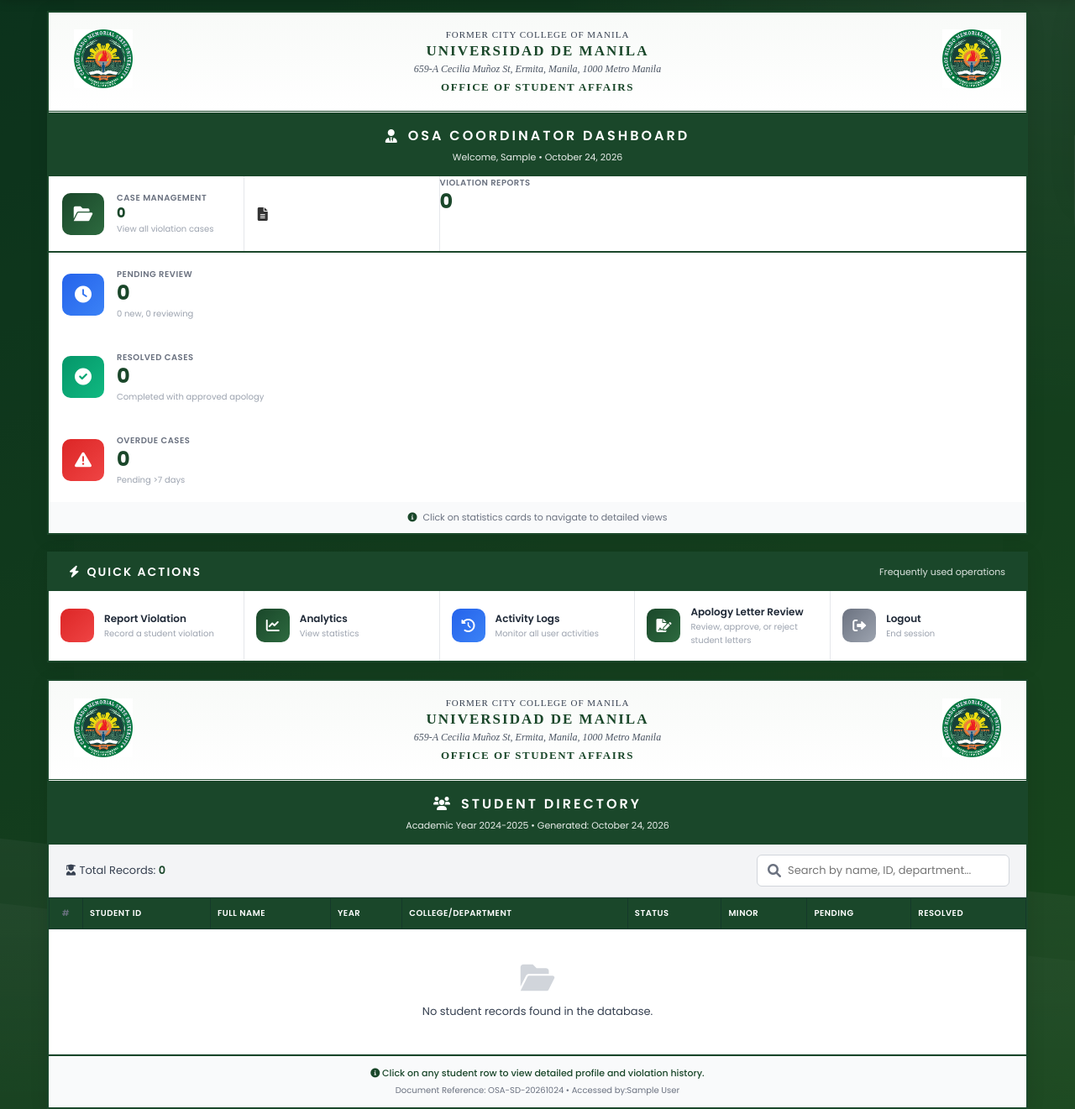
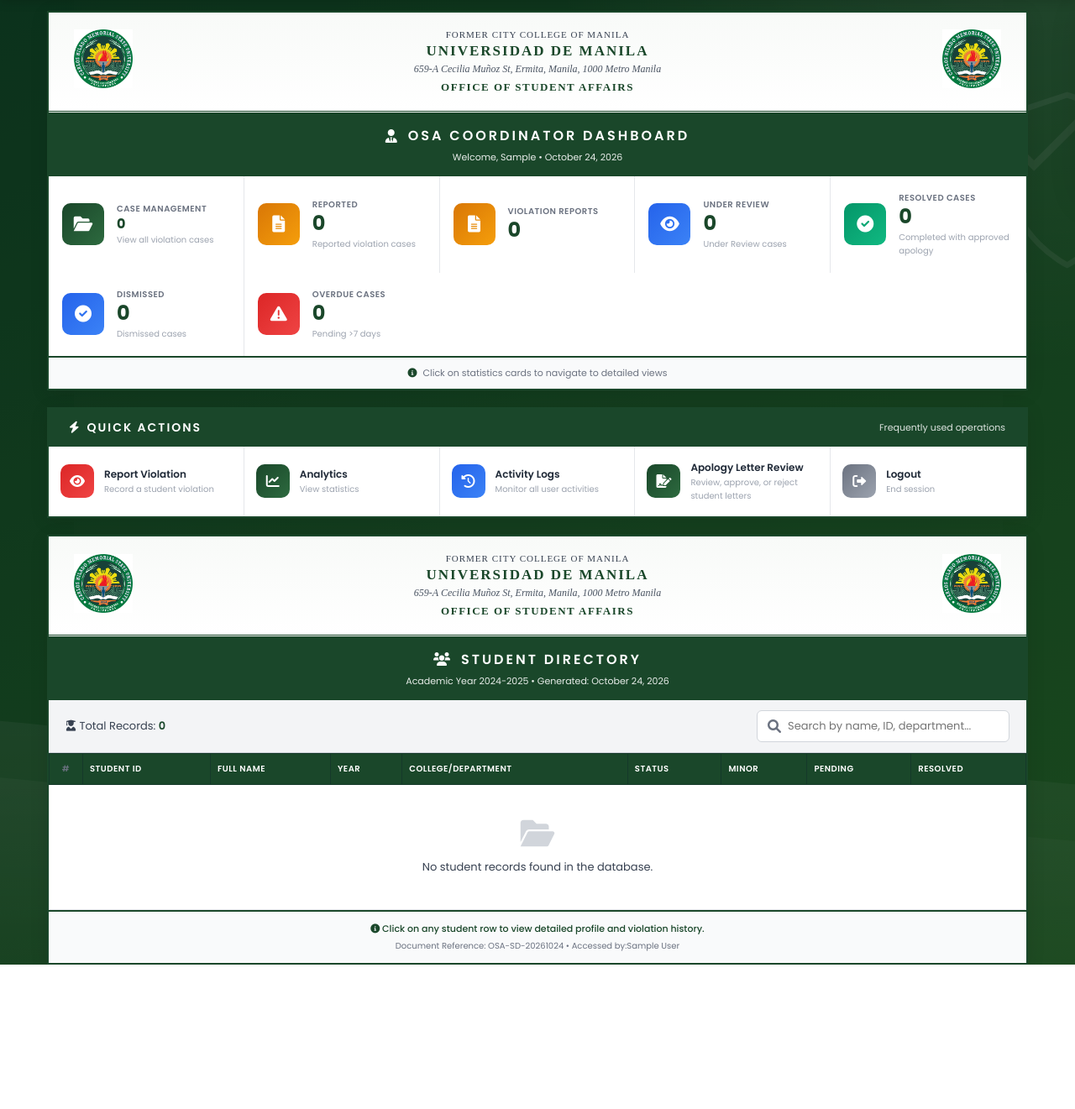
Before and after one commit to y0ckbee/office-of-student-affairs-management-system, a Django app: page /faculty/dashboard/ in a window 1280 px wide. Shown: the part 67-1388 px from the top of the page at 84% size. After the commit the page ends 1216 px from the top, so only its background shows below. Run offline with Django 5.2, Linux system fonts and the light colour scheme; the visitor is signed in with stand-in values (Sample User, id 1); data comes from the database, SQL or seed files in the repository; data that the repository does not hold is empty.

Commit message:
Update Coordinator Dashboard

```diff
--- a/violations/templates/violations/osa_coordinator/dashboard.html
+++ b/violations/templates/violations/osa_coordinator/dashboard.html
@@ -401,7 +401,19 @@
                     </div>
                 </a>
 
-                <div class="stat-card"
+                <a href="{% url 'violations:faculty_case_management' %}?status=reported"
+                    class="stat-card stat-card-link">
+                    <div class="stat-icon stat-icon-warning">
+                        <i class="fas fa-file-alt"></i>
+                    </div>
+                    <div class="stat-content">
+                        <span class="stat-label">Reported</span>
+                        <span class="stat-value">{{ stats.reported|default:'0' }}</span>
+                        <span class="stat-desc">Reported violation cases</span>
+                    </div>
+                </a>
+
+                <div class="stat-card">
                     <div class="stat-icon stat-icon-warning">
                         <i class="fas fa-file-alt"></i>
                     </div>
@@ -413,15 +425,15 @@
                     </div>
                 </div>
 
-                <a href="{% url 'violations:faculty_case_management' %}?status=pending"
+                <a href="{% url 'violations:faculty_case_management' %}?status=under_review"
                     class="stat-card stat-card-link">
                     <div class="stat-icon stat-icon-info">
-                        <i class="fas fa-clock"></i>
+                        <i class="fas fa-eye"></i>
                     </div>
                     <div class="stat-content">
-                        <span class="stat-label">Pending Review</span>
-                        <span class="stat-value">{{ stats.pending_for_review|default:'0' }}</span>
-                        <span class="stat-desc">{{ stats.reported|default:'0' }} new, {{ stats.under_review|default:'0'}} reviewing</span>
+                        <span class="stat-label">Under Review</span>
+                        <span class="stat-value">{{ stats.under_review|default:'0' }}</span>
+                        <span class="stat-desc">Under Review cases</span>
                     </div>
                 </a>
 
@@ -434,6 +446,18 @@
                         <span class="stat-label">Resolved Cases</span>
                         <span class="stat-value">{{ stats.resolved|default:'0' }}</span>
                         <span class="stat-desc">Completed with approved apology</span>
+                    </div>
+                </a>
+
+                <a href="{% url 'violations:faculty_case_management' %}?status=dismissed"
+                    class="stat-card stat-card-link">
+                    <div class="stat-icon stat-icon-info">
+                        <i class="fas fa-check-circle"></i>
+                    </div>
+                    <div class="stat-content">
+                        <span class="stat-label">Dismissed</span>
+                        <span class="stat-value">{{ stats.dismissed|default:'0' }}</span>
+                        <span class="stat-desc">Dismissed cases</span>
                     </div>
                 </a>
 
@@ -465,7 +489,7 @@
 
             <div class="actions-grid">
                 <a href="{% url 'violations:osa_report_violation' %}" class="official-action-btn action-danger">
-                    <div class="action-icon"><i class="fas fa-file-circle-exclamation"></i></div>
+                    <div class="action-icon"><i class="fas fa-eye"></i></div>
                     <div class="action-text">
                         <span class="action-label">Report Violation</span>
                         <span class="action-desc">Record a student violation</span>
```
